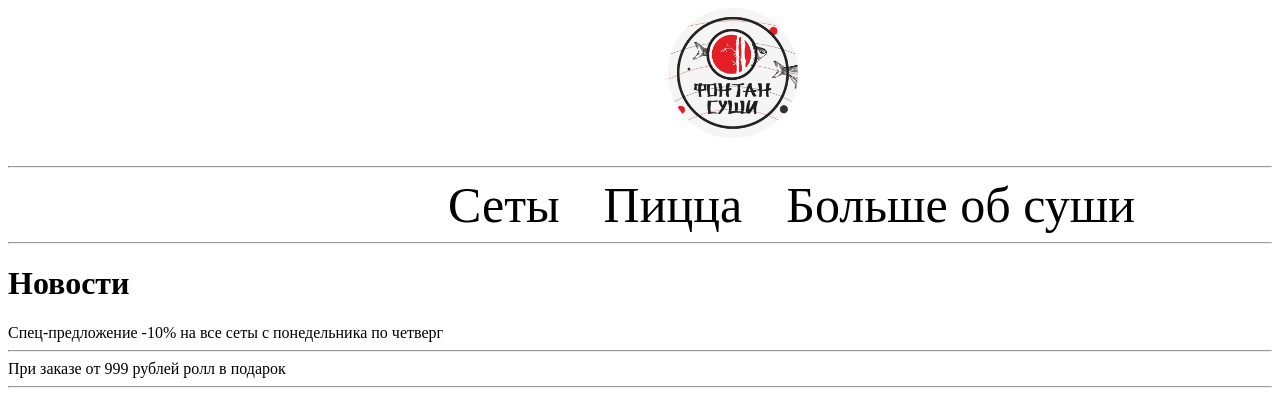
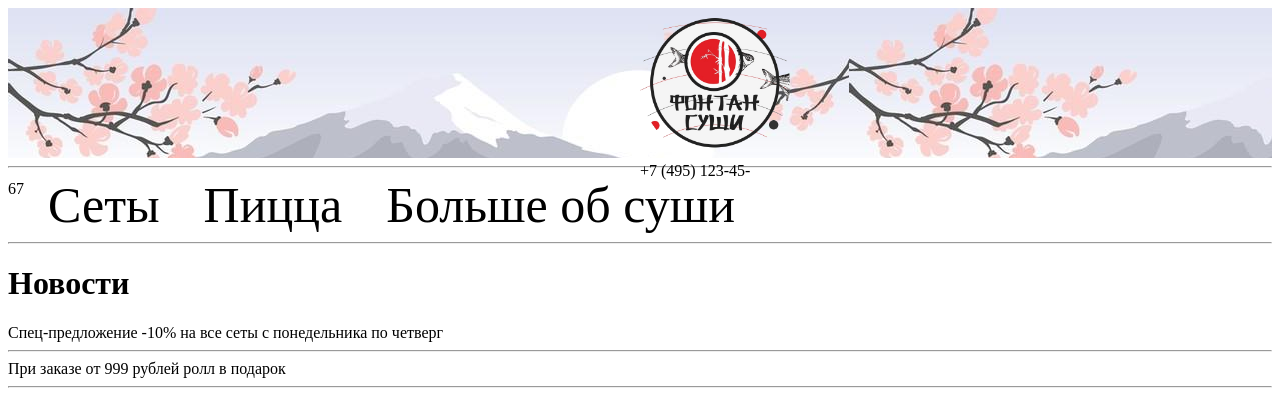
Before and after one commit to Nextgg/FontanSushi, a plain HTML site: page index.html in a window 1280 px wide. Shown: the top 393 px of the page. Drawn offline with Linux system fonts and the light colour scheme.

Commit message:
change logo

```diff
--- a/Style.css
+++ b/Style.css
@@ -4,38 +4,42 @@ a, u {
 }
 .CenterLogo
 {
-    width: 1450px;
+    top: 0;
+    left: 0;
+    width: 100%;
     height: 150px;
+    background-image: url("backgroundforlogo.jpg");
+}
+.Logo
+{
 
-}
-#Logo
-{
-    width: 130px;
-    height: 130px;
-    display: block;
-    margin: 0 auto;
-
+    width: 150px;
+    height: 150px;
+    margin-left: 50%;
+    margin-right: 50%;
 }
 .Logotext
 {
-    display:inline
+
 }
 .Navigation{
-    overflow: auto;
-    list-style: none;
-    white-space: nowrap;
+
+    width: 100%;
+    height: 150px;
+    border-top: 500px;
     display: inline;
+}
+.NavigationList
+{
+    display: block;
+    margin: 0 auto;
 }
 .Navigation a
 {
     padding-left: 40px;
     font-size: 50px;
+}
 
-}
-.NavigationList
-{
-    margin-left: 400px;
-}
 
 .table1
 {
--- a/index.html
+++ b/index.html
@@ -9,7 +9,8 @@
 </head>
 <body>
     <div class="CenterLogo">
-        <img id="Logo" src="logo.jpg">
+        <img class="Logo" src="logo.png">
+        <a class="Logo" href="tel:+74951234567">+7 (495) 123-45-67</a></div>
 
     </div>
     <hr>
```
Also changed, not shown: backgroundforlogo.jpg (added), logo.jpg (deleted), logo.png (added).
